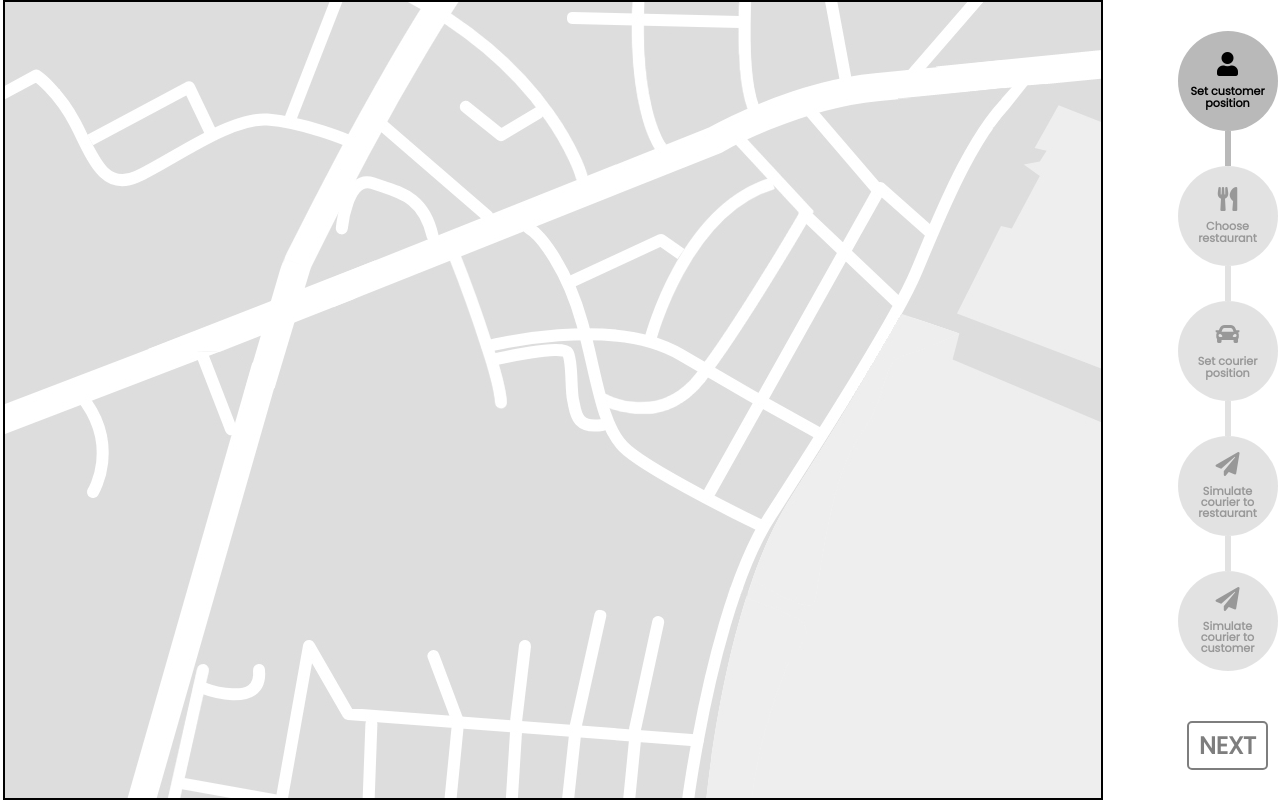
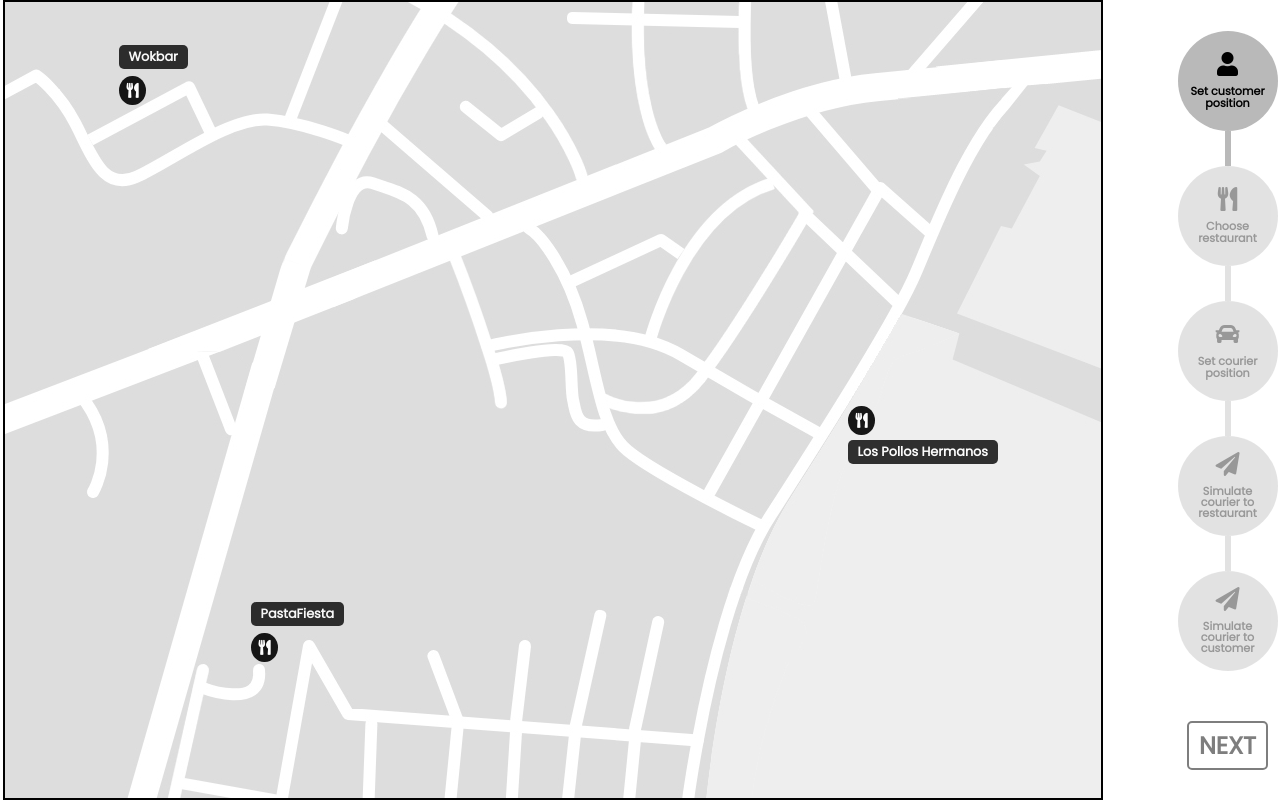
Before and after one commit to BlockFood/blockfood-demo-map-simulator, a React (Create React App) app: page / in a window 1280 px wide. Built offline with nearby package versions, Linux system fonts and the light colour scheme.

Commit message:
Clean choose restaurant

```diff
--- a/src/App.css
+++ b/src/App.css
@@ -9,11 +9,11 @@
     justify-content: center;
 }
 
-.wrapper {
+.app .wrapper {
     position: relative;
 }
 
-.toolbar {
+.app .toolbar {
     display: flex;
     flex-direction: column;
     align-items: center;
@@ -21,7 +21,7 @@
     margin-left: 75px;
 }
 
-.toolbar .step {
+.app .toolbar .step {
     position: relative;
     width: 100px;
     height: 100px;
@@ -36,11 +36,11 @@
     transition: opacity 0.3s;
 }
 
-.toolbar .step:not(:last-of-type) {
+.app .toolbar .step:not(:last-of-type) {
     margin-bottom: 35px;
 }
 
-.toolbar .step:not(:last-of-type):after {
+.app .toolbar .step:not(:last-of-type):after {
     content: '';
     position: absolute;
     top: 100%;
@@ -50,16 +50,16 @@
     background: #b9b9b9;
 }
 
-.toolbar .step:not(.active) {
+.app .toolbar .step:not(.active) {
     opacity: 0.4;
 }
 
-.toolbar .step > i {
+.app .toolbar .step > i {
     font-size: 1.5em;
     margin-bottom: 10px;
 }
 
-.toolbar .step > span {
+.app .toolbar .step > span {
     width: 80px;
     font-size: 0.7em;
     line-height: 1em;
@@ -67,7 +67,7 @@
     font-weight: bold;
 }
 
-.toolbar .btn {
+.app .toolbar .btn {
     margin-top: 50px;
     font-family: Poppins, sans-serif;
     font-weight: bold;
@@ -78,13 +78,13 @@
     user-select: none;
 }
 
-.toolbar .btn:not(.disabled):hover {
+.app .toolbar .btn:not(.disabled):hover {
     cursor: pointer;
     background: black;
     color: white;
 }
 
-.toolbar .btn.disabled {
+.app .toolbar .btn.disabled {
     opacity: 0.5;
     cursor: not-allowed;
 }
--- a/src/App.js
+++ b/src/App.js
@@ -18,7 +18,8 @@ class App extends React.Component {
         this.state = {
             step: STEPS.SET_CUSTOMER_POSITION,
             frozen: false,
-            customer: null
+            customer: null,
+            restaurantSelectedIndex: null
         }
 
         // DEBUG STEP CHOOSE_RESTAURANT
@@ -30,6 +31,7 @@ class App extends React.Component {
         this.onActionStart = this.onActionStart.bind(this)
         this.onActionEnd = this.onActionEnd.bind(this)
         this.onCustomerSet = this.onCustomerSet.bind(this)
+        this.onRestaurantSelected = this.onRestaurantSelected.bind(this)
         this.canGoNext = this.canGoNext.bind(this)
         this.goToNextStep = this.goToNextStep.bind(this)
     }
@@ -46,12 +48,16 @@ class App extends React.Component {
         this.setState({customer})
     }
 
+    onRestaurantSelected(restaurantSelectedIndex) {
+        this.setState({restaurantSelectedIndex})
+    }
+
     canGoNext() {
-        const {step, customer} = this.state
+        const {step, customer, restaurantSelectedIndex} = this.state
 
         return !(
             (step === STEPS.SET_CUSTOMER_POSITION && !customer) ||
-            step === STEPS.CHOOSE_RESTAURANT ||
+            (step === STEPS.CHOOSE_RESTAURANT && restaurantSelectedIndex === null) ||
             step === STEPS.SET_COURIER_POSITION ||
             step === STEPS.SIMULATE_COURIER_TO_RESTAURANT ||
             step === STEPS.SIMULATE_COURIER_TO_CUSTOMER
@@ -68,8 +74,12 @@ class App extends React.Component {
         }
     }
 
+    componentDidMount() {
+        !BUILDER && window.addEventListener('keydown', (event) => event.keyCode === 13 && this.goToNextStep(), false)
+    }
+
     render() {
-        const {step, frozen, customer} = this.state
+        const {step, frozen, customer, restaurantSelectedIndex} = this.state
 
         return (
             <div className="app">
@@ -77,8 +87,10 @@ class App extends React.Component {
                     {!BUILDER && <Map step={step} image={ACTIVE_MAP.image}
                                       graph={ACTIVE_MAP.graph} graphLines={ACTIVE_MAP.graphLines}
                                       initialCustomerPosition={customer}
+                                      restaurants={step > STEPS.CHOOSE_RESTAURANT ? ACTIVE_MAP.restaurants[restaurantSelectedIndex] : ACTIVE_MAP.restaurants}
                                       onActionStart={this.onActionStart} onActionEnd={this.onActionEnd}
-                                      onCustomerSet={this.onCustomerSet}/>}
+                                      onCustomerSet={this.onCustomerSet}
+                                      onRestaurantSelected={this.onRestaurantSelected}/>}
                     {(BUILDER || SHOW_MAP) && <Builder showMapOnly={!BUILDER} mapData={ACTIVE_MAP}/>}
                 </div>
                 <div className="toolbar">
--- a/src/map/Map.css
+++ b/src/map/Map.css
@@ -7,13 +7,14 @@
     border: 2px solid black;
     overflow: hidden;
     box-sizing: border-box;
+    cursor: pointer;
 }
 
 .map * {
     user-select: none;
 }
 
-.map > i, .map > svg {
+.map > * {
     pointer-events: none;
 }
 
@@ -38,3 +39,36 @@
     border-radius: 100%;
     padding: 7px;
 }
+
+.map .restaurant {
+    position: absolute;
+    top: 0;
+    left: 0;
+}
+
+.map .restaurant.not-selected {
+    opacity: 0.5;
+}
+
+.map .restaurant .name {
+    position: absolute;
+    top: 0;
+    left: 0;
+    font-family: Poppins, sans-serif;
+    background: black;
+    font-weight: bold;
+    padding: 2px 10px;
+    border-radius: 5px;
+    white-space: nowrap;
+    font-size: 0.8em;
+    height: 20px;
+    line-height: 20px;
+    opacity: 0.8;
+    color: white;
+    margin-left: -14px;
+    margin-top: 20px;
+}
+
+.map .restaurant.top .name {
+    margin-top: -45px;
+}
--- a/src/map/Map.js
+++ b/src/map/Map.js
@@ -15,6 +15,7 @@ export const STEPS = {
 
 const SPEED = 2
 const POSITION_MARGIN = 18
+const MIN_RESTAURANT_DETECTION_RANGE = 150
 
 class Map extends React.Component {
     constructor(props) {
@@ -22,7 +23,8 @@ class Map extends React.Component {
 
         this.state = {
             customerPosition: this.props.initialCustomerPosition || null,
-            customerPositionBuffer: []
+            customerPositionBuffer: [],
+            selectedRestaurantIndex: null
         }
 
         this.onClick = this.onClick.bind(this)
@@ -33,6 +35,16 @@ class Map extends React.Component {
 
         const projections = _.map(graphLines, ([line1, line2]) => nearestPointOnLine(line1, line2, target))
         return _.minBy(projections, projection => projection.dist).position
+    }
+
+    getNearRestaurantIndex(eventPoint) {
+        const {restaurants} = this.props
+
+        const nearRestaurantIndex = _.minBy(_.range(restaurants.length), index => {
+            return distance(restaurants[index].position, eventPoint)
+        })
+
+        return distance(restaurants[nearRestaurantIndex].position, eventPoint) < MIN_RESTAURANT_DETECTION_RANGE ? nearRestaurantIndex : null
     }
 
     adjustCustomerPosition() {
@@ -59,9 +71,11 @@ class Map extends React.Component {
     }
 
     onClick(event) {
+        const {step} = this.props
+
         const eventPoint = [event.offsetX, event.offsetY]
 
-        if (this.props.step === STEPS.SET_CUSTOMER_POSITION) {
+        if (step === STEPS.SET_CUSTOMER_POSITION) {
             const nearestEventPoint = this.getNearestPosition(eventPoint)
 
             let customerPositionBuffer = []
@@ -73,6 +87,14 @@ class Map extends React.Component {
 
             this.props.onCustomerSet(customerPositionBuffer.length > 0 ? _.last(customerPositionBuffer) : eventPoint)
             this.setState({customerPosition: eventPoint, customerPositionBuffer})
+        }
+        else if (step === STEPS.CHOOSE_RESTAURANT) {
+            const nearRestaurantIndex = this.getNearRestaurantIndex(eventPoint)
+
+            if (nearRestaurantIndex !== null) {
+                this.props.onRestaurantSelected(nearRestaurantIndex)
+                this.setState({selectedRestaurantIndex: nearRestaurantIndex})
+            }
         }
     }
 
@@ -92,14 +114,23 @@ class Map extends React.Component {
     }
 
     render() {
-        const {image} = this.props
+        const {step, image, restaurants} = this.props
         const {customerPosition} = this.state
 
         const customerStyle = customerPosition ? {transform: `translate(${customerPosition[0]}px, ${customerPosition[1]}px)`} : null
 
+        const selectedRestaurantIndex = step === STEPS.CHOOSE_RESTAURANT ? this.state.selectedRestaurantIndex : null
+
         return (
             <div className="map">
                 <img src={image} alt="" draggable="false"/>
+                {_.map(_.isArray(restaurants) ? restaurants : [restaurants], (restaurant, index) => (
+                    <div key={index} className={`restaurant ${restaurant.labelDirection}${selectedRestaurantIndex !== null && selectedRestaurantIndex !== index ? ' not-selected' : ''}`}
+                         style={{transform: `translate(${restaurant.position[0]}px, ${restaurant.position[1]}px)`}}>
+                        <div className="icon"><i className="fas fa-utensils"/></div>
+                        <div className="name">{restaurant.name}</div>
+                    </div>
+                ))}
                 {customerPosition && <div className="icon" style={customerStyle}><i className="fas fa-user"/></div>}
             </div>
         )
```
